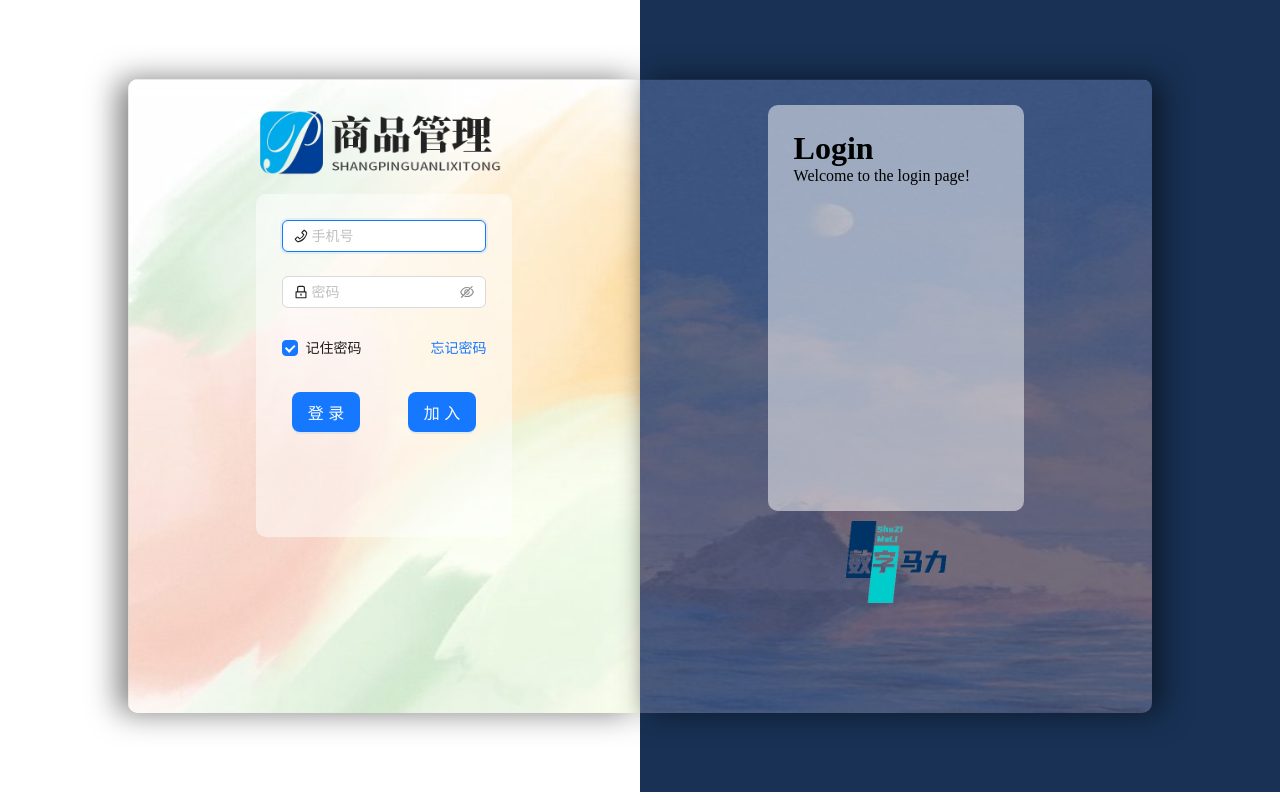
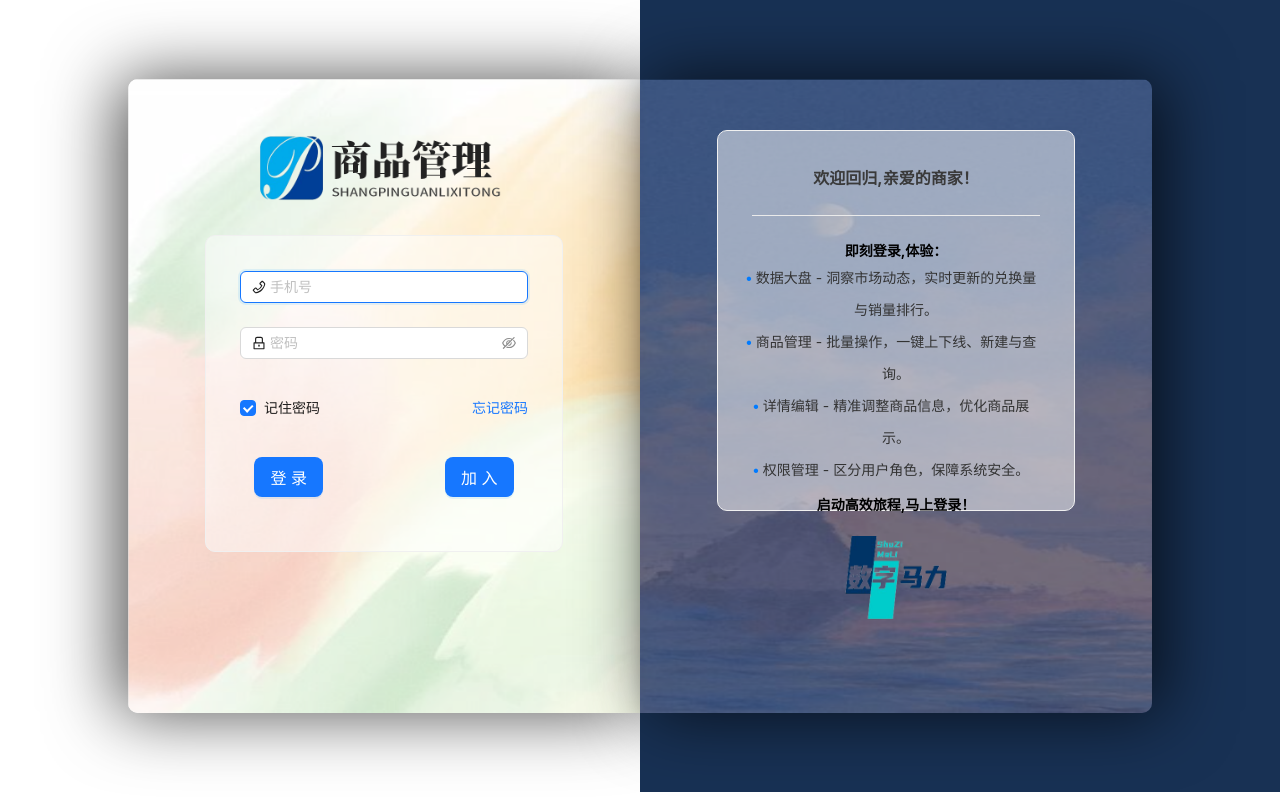
Before and after one commit to MuttonString/-, a React (Vite) app: page /login in a window 1280 px wide. Built offline with nearby package versions, Linux system fonts and the light colour scheme.

Commit message:
登录注册静态页面基本完成

```diff
--- a/src/pages/Login/LoginContent.tsx
+++ b/src/pages/Login/LoginContent.tsx
@@ -1,6 +1,6 @@
-import React from 'react';
-import { LockOutlined, PhoneOutlined } from '@ant-design/icons';
-import { Button, Checkbox, Form, Input } from 'antd';
+import React, { useRef, useEffect, useState } from 'react';
+import { LockOutlined, PhoneOutlined, KeyOutlined, MailOutlined } from '@ant-design/icons';
+import { Button, Checkbox, Form, Input, Modal, Col, Row } from 'antd';
 
 interface LoginFormValues {
   username: string;
@@ -12,9 +12,36 @@ interface LoginContentProps {
 }
 
 const LoginContent: React.FC<LoginContentProps> = ({ changeState }) => {
+  useEffect(() => {
+    setTimeout(() => {
+      if (animation.current !== null) {
+        animation.current.style.opacity = '1';
+      }
+    });
+  }, [])
+
+  const animation = useRef<HTMLDivElement>(null);
+
+  const [isModalOpen, setIsModalOpen] = useState(false);
+
+  const showModal = (e: React.MouseEvent) => {
+    e.preventDefault();
+    setIsModalOpen(true);
+  };
+
+  const handleOk = () => {
+    setIsModalOpen(false);
+  };
+
+  const handleCancel = () => {
+    setIsModalOpen(false);
+  };
 
   function changeStateToRegister() {
-    changeState(1);
+    changeState(0);
+    if (animation.current !== null) {
+      animation.current.style.opacity = "0";
+    }
   }
 
   const onFinish = (values: LoginFormValues) => {
@@ -43,6 +70,12 @@ const LoginContent: React.FC<LoginContentProps> = ({ changeState }) => {
   };
 
   return (
+    <div ref={animation}
+      style={{
+        opacity: '0',
+        transition: 'opacity 1s ease-in-out'
+      }}
+    >
       <Form
         name="normal_login"
         className="login-form"
@@ -56,7 +89,11 @@ const LoginContent: React.FC<LoginContentProps> = ({ changeState }) => {
             { validator: validatePhone }
           ]}
         >
-        <Input autoFocus prefix={<PhoneOutlined className="site-form-item-icon" />} placeholder="手机号" autoComplete="current-password" />
+          <Input
+            autoFocus
+            prefix={<PhoneOutlined className="site-form-item-icon" />}
+            placeholder="手机号"
+            autoComplete="current-password" />
         </Form.Item>
         <Form.Item
           name="password"
@@ -70,19 +107,98 @@ const LoginContent: React.FC<LoginContentProps> = ({ changeState }) => {
           />
         </Form.Item>
         <Form.Item>
-        <div style={{ display: 'flex', justifyContent: 'space-between' }}>
+          <div style={{ marginTop: '5%', display: 'flex', justifyContent: 'space-between' }}>
             <Form.Item name="remember" valuePropName="checked" noStyle>
               <Checkbox>记住密码</Checkbox>
             </Form.Item>
 
-          <a className="login-form-forgot" href="">
+            <a className="login-form-forgot" href="" onClick={showModal}>
               忘记密码
             </a>
+            <Modal title="忘记密码" open={isModalOpen} onOk={handleOk} onCancel={handleCancel}>
+              <Form
+                name="forgetPassword"
+                className="login-form"
+                onFinish={onFinish}
+              >
+                <Form.Item
+                  name="phone"
+                  rules={[{ required: true, message: '请输入您的手机号!' }]}
+                >
+                  <Input
+                    prefix={<PhoneOutlined className="site-form-item-icon" />}
+                    placeholder="手机号" />
+                </Form.Item>
+
+                <Form.Item>
+                  <Row gutter={20}>
+                    <Col span={18}>
+                      <Input
+                      prefix={<MailOutlined className="site-form-item-icon" />}
+                      placeholder="请输入你的邮箱" />
+                    </Col>
+                    <Col span={6}>
+                      <Button type="primary">
+                        发送验证码
+                      </Button>
+                    </Col>
+                  </Row>
+                </Form.Item>
+
+                <Form.Item
+                  name="password"
+                  rules={[
+                    {
+                      required: true,
+                      message: '请输入您的密码!',
+                    },
+                  ]}
+                  hasFeedback
+                >
+                  <Input.Password
+                    autoComplete="current-password"
+                    prefix={<LockOutlined className="site-form-item-icon" />}
+                    placeholder="密码"
+                  />
+                </Form.Item>
+
+                <Form.Item
+                  name="confirm"
+                  dependencies={['password']}
+                  hasFeedback
+                  rules={[
+                    {
+                      required: true,
+                      message: '请确认您的密码!',
+                    },
+                    ({ getFieldValue }) => ({
+                      validator(_, value) {
+                        if (!value || getFieldValue('password') === value) {
+                          return Promise.resolve();
+                        }
+                        return Promise.reject(new Error('您输入的新密码不匹配!'));
+                      },
+                    }),
+                  ]}
+                >
+                  <Input.Password
+                    autoComplete="current-password"
+                    prefix={<KeyOutlined className="site-form-item-icon" />}
+                    placeholder="确认密码"
+                  />
+                </Form.Item>
+              </Form>
+            </Modal>
           </div>
         </Form.Item>
 
         <Form.Item>
-        <div style={{ marginTop: "2%", padding: "0 5% 0", display: 'flex', justifyContent: 'space-between' }}>
+          <div style={{
+            marginTop: "5%",
+            padding: "0 5% 0",
+            display: 'flex',
+            justifyContent: 'space-between'
+          }}>
             <Button size='large' type="primary" htmlType="submit">
               登录
             </Button>
@@ -93,6 +209,7 @@ const LoginContent: React.FC<LoginContentProps> = ({ changeState }) => {
           </div>
         </Form.Item>
       </Form>
+    </div>
   );
 };
 
--- a/src/pages/Login/index.less
+++ b/src/pages/Login/index.less
@@ -17,13 +17,13 @@
         height: 80%;
         background-image: url("../../assets/images/4.png");
         background-size: 100% 100%;
-        box-shadow: -10px 0 30px rgba(0, 0, 0, .5);
+        box-shadow: -10px 0 70px rgba(0, 0, 0, .7);
         border-radius: 10px 0 0 10px;
 
         .logoImage {
             text-align: center;
-            margin-top: 5%;
-            margin-bottom: 2%;
+            margin-top: 10%;
+            margin-bottom: 5%;
             .img {
                 width: 50%;
             }
@@ -32,8 +32,8 @@
         .Left_content {
             background-color: rgba(255, 255, 255, .5);
             margin: 0 auto;
-            padding: 5% 5% 0;
-            width: 40%;
+            padding: 2% 2% 0;
+            width: 70%;
             height: 50%;
             border-radius: 10px;
         }
@@ -54,22 +54,22 @@
         height: 80%;
         background-image: url("../../assets/images/3.png");
         background-size: 100% 100%;
-        box-shadow: 10px 0 30px rgba(0, 0, 0, .5);
+        box-shadow: 10px 0 70px rgba(0, 0, 0, .7);
         border-radius: 0 10px 10px 0;
 
         .Right_content {
             background-color: rgba(255, 255, 255, .5);
             margin: 0 auto;
-            margin-top: 5%;
-            padding: 5% 5% 0;
-            width: 40%;
+            margin-top: 10%;
+            padding: 2% 2% 0;
+            width: 70%;
             height: 60%;
             border-radius: 10px;
         }
 
         .logo {
             text-align: center;
-            margin-top: 2%;
+            margin-top: 5%;
             .img {
                 width: 20%;
             }
--- a/src/pages/Login/index.tsx
+++ b/src/pages/Login/index.tsx
@@ -5,12 +5,17 @@ import LoginContent from "./LoginContent";
 import RegisterContent from "./registerContent";
 import TextContent from "./textContent";
 
+import { Card } from "antd";
 import { useEffect, useState } from "react";
+
+
 function Login() {
-    const [state, setState] = useState(0)
+    const [state, setState] = useState(1)
+
     useEffect(() => {
         // console.log(state)
     }, [state])
+
     function changeState(stateValue: number) {
         setState(stateValue)
     }
@@ -20,16 +25,42 @@ function Login() {
                 <div className="logoImage">
                     <img className="img" src={logo} alt="" />
                 </div>
-                <div className="Left_content">
-                    <LoginContent changeState={(stateValue: number)=>changeState(stateValue)}/>
-                </div>
+                <Card
+                    className="Left_content"
+                    hoverable
+                >
+                    {state == 1 ?
+                        <div>
+                            <LoginContent
+                                changeState={(stateValue: number) => changeState(stateValue)}
+                            />
+                        </div>
+                        :
+                        <div>
+                            <TextContent state={state}></TextContent>
+                        </div>
+                    }
+                </Card>
             </div>
         </div>
         <div className="Right_backgrand">
             <div className="Right_content_background">
-                <div className="Right_content">
-                    {state==1 ? <RegisterContent changeState={(stateValue: number)=>changeState(stateValue)}/> : <TextContent/>}
-                </div>
+                <Card
+                    className="Right_content"
+                    hoverable
+                >
+                    {state == 0 ?
+                        <div style={{ opacity: `${state ? 0 : 1}` }}>
+                            <RegisterContent
+                                changeState={(stateValue: number) => changeState(stateValue)}
+                            />
+                        </div>
+                        :
+                        <div style={{ opacity: `${state}` }}>
+                            <TextContent state={state}></TextContent>
+                        </div>
+                    }
+                </Card>
                 <div className="logo">
                     <img className="img" src={logoImage} alt="" />
                 </div>
--- a/src/pages/Login/registerContent.tsx
+++ b/src/pages/Login/registerContent.tsx
@@ -1,6 +1,7 @@
 import { UserOutlined, PhoneOutlined, LockOutlined, KeyOutlined } from '@ant-design/icons';
+import { useEffect, useRef, useState } from 'react';
 import {
-    Button, Form, Input,
+    Button, Form, Input, Modal
 } from 'antd';
 
 interface LoginContentProps {
@@ -8,6 +9,30 @@ interface LoginContentProps {
 }
 
 const RegisterContent: React.FC<LoginContentProps> = ({ changeState }) => {
+    useEffect(() => {
+        setTimeout(() => {
+            if (animation.current !== null) {
+                animation.current.style.opacity = '1';
+            }
+        });
+    }, [])
+    const animation = useRef<HTMLDivElement>(null);
+
+    const [isModalOpen, setIsModalOpen] = useState(false);
+
+    const handleOk = () => {
+        setIsModalOpen(false);
+    };
+
+    const handleCancel = () => {
+        setIsModalOpen(false);
+    };
+
+
+    const showModal = (e: React.MouseEvent) => {
+        e.preventDefault();
+        setIsModalOpen(true);
+    };
     interface RegisterFormValues {
         username: string;
         phone: string;
@@ -15,7 +40,7 @@ const RegisterContent: React.FC<LoginContentProps> = ({ changeState }) => {
     }
 
     function changeStateToLogin() {
-        changeState(0);
+        changeState(1);
     }
 
 
@@ -45,6 +70,12 @@ const RegisterContent: React.FC<LoginContentProps> = ({ changeState }) => {
     };
 
     return (
+        <div ref={animation}
+            style={{
+                opacity: '0',
+                transition: 'opacity 1s ease-in-out'
+            }}
+        >
             <Form
                 name="register"
                 onFinish={onFinish}
@@ -57,14 +88,22 @@ const RegisterContent: React.FC<LoginContentProps> = ({ changeState }) => {
                         { validator: validatePhone }
                     ]}
                 >
-                <Input prefix={<PhoneOutlined className="site-form-item-icon" />} placeholder="手机号" />
+                    <Input
+                        prefix={<PhoneOutlined className="site-form-item-icon" />}
+                        placeholder="手机号"
+                    />
                 </Form.Item>
 
                 <Form.Item
                     name="userName"
                     rules={[{ required: true, message: '请输入你的用户名!' }]}
                 >
-                <Input autoComplete="current-password" prefix={<UserOutlined className="site-form-item-icon" />} placeholder="用户名" />
+                    <Input
+                        autoComplete="current-password"
+                        prefix={<UserOutlined
+                            className="site-form-item-icon" />}
+                        placeholder="用户名"
+                    />
                 </Form.Item>
 
                 <Form.Item
@@ -77,7 +116,11 @@ const RegisterContent: React.FC<LoginContentProps> = ({ changeState }) => {
                     ]}
                     hasFeedback
                 >
-                <Input.Password autoComplete="current-password" prefix={<LockOutlined className="site-form-item-icon" />} placeholder="密码" />
+                    <Input.Password
+                        autoComplete="current-password"
+                        prefix={<LockOutlined className="site-form-item-icon" />}
+                        placeholder="密码"
+                    />
                 </Form.Item>
 
                 <Form.Item
@@ -99,12 +142,27 @@ const RegisterContent: React.FC<LoginContentProps> = ({ changeState }) => {
                         }),
                     ]}
                 >
-                <Input.Password autoComplete="current-password" prefix={<KeyOutlined className="site-form-item-icon" />} placeholder="确认密码" />
+                    <Input.Password
+                        autoComplete="current-password"
+                        prefix={<KeyOutlined className="site-form-item-icon" />}
+                        placeholder="确认密码"
+                    />
                 </Form.Item>
 
                 <Form.Item>
                     <div style={{ textAlign: 'center', marginTop: '-4%', marginBottom: "5%" }}>
-                    <span style={{ fontSize: '12px' }}>登录即表示同意平台 <a href="">协议</a></span>
+                        <span style={{ fontSize: '12px' }}>登录即表示同意平台
+                            <a href="" onClick={showModal}> 协议</a>
+                            <Modal
+                                title="Basic Modal"
+                                open={isModalOpen}
+                                onOk={handleOk}
+                                onCancel={handleCancel}>
+                                <p>Some contents...</p>
+                                <p>Some contents...</p>
+                                <p>Some contents...</p>
+                            </Modal>
+                        </span>
                     </div>
                     <div style={{ display: 'flex', justifyContent: 'space-between' }}>
                         <Button size='large' type="primary" onClick={changeStateToLogin}>
@@ -117,6 +175,7 @@ const RegisterContent: React.FC<LoginContentProps> = ({ changeState }) => {
                     </div>
                 </Form.Item>
             </Form>
+        </div >
     );
 };
 
--- /dev/null
+++ b/src/pages/Login/textContent.less
@@ -0,0 +1,61 @@
+.text-content {
+    max-width: 800px;
+    margin: 0 auto;
+    padding: 2rem;
+    background-color: #f7f7f7;
+    border-radius: 10px;
+    box-shadow: 0 4px 6px rgba(0, 0, 0, 0.1);
+    text-align: center;
+    opacity: 0;
+    transition: opacity 1s ease-in-out;
+}
+
+.welcome-back,
+.welcome-to-join {
+    color: #333;
+}
+
+h1 {
+    font-size: 1rem;
+    // margin-bottom: 1rem;
+    color: #3a3a3a;
+}
+
+hr {
+    margin: 1.5rem 0;
+    border: none;
+    height: 1px;
+    background: #eaeaea;
+}
+
+p {
+    line-height: 1.6;
+    // margin-bottom: 1.5rem;
+    color: #000000;
+    font-weight: 700;
+}
+
+ul {
+    list-style: none;
+    padding: 0;
+    margin-bottom: 0.5rem;
+    line-height: 2rem;
+}
+
+ul li::before {
+    content: "•";
+    color: #007bff;
+    display: inline-block;
+    width: 1em;
+    margin-left: -1em;
+}
+
+@media (max-width: 600px) {
+    h1 {
+        font-size: 2rem;
+    }
+
+    .text-content {
+        padding: 1rem;
+    }
+}
--- a/src/pages/Login/textContent.tsx
+++ b/src/pages/Login/textContent.tsx
@@ -1,9 +1,55 @@
-function TextContent() {
+import { useEffect, useRef } from 'react';
+import './textContent.less';
+
+interface State {
+    state: number
+}
+
+const TextContent: React.FC<State> = ({ state }) => {
+    const animation = useRef<HTMLDivElement>(null)
+    useEffect(() => {
+        setTimeout(() => {
+            if (animation.current !== null) {
+                animation.current.style.opacity = '1';
+            }
+        })
+    }, [])
     return (
-        <div>
-            <h1>Login</h1>
-            <p>Welcome to the login page!</p>
-            {/* Add more content here */}
+        <div ref={animation}
+            style={{
+                textAlign: 'center',
+                opacity: '0',
+                transition: 'opacity 1s ease-in-out'
+            }}
+        >
+            {
+                state === 1 ?
+                    <div className="welcome-back">
+                        <h1>欢迎回归,亲爱的商家！</h1>
+                        <hr />
+                        <p>即刻登录,体验：</p>
+                        <ul>
+                            <li>数据大盘 - 洞察市场动态，实时更新的兑换量与销量排行。</li>
+                            <li>商品管理 - 批量操作，一键上下线、新建与查询。</li>
+                            <li>详情编辑 - 精准调整商品信息，优化商品展示。</li>
+                            <li>权限管理 - 区分用户角色，保障系统安全。</li>
+                        </ul>
+                        <p>启动高效旅程,马上登录！</p>
+                    </div>
+                    :
+                    <div className="welcome-to-join">
+                        <h1>加入我们,开启您的商品管理新篇章！</h1>
+                        <hr />
+                        <p>注册即享：</p>
+                        <ul>
+                            <li>一站式智能商品管理,高效运营</li>
+                            <li>流畅用户界面,卓越体验</li>
+                            <li>深度数据统计,智能决策</li>
+                            <li>安全登录,无忧管理</li>
+                        </ul>
+                        <p>无需技术知识,立即注册,开启您的成功之旅。</p>
+                    </div>
+            }
         </div>
     );
 }
```
Lines whose indentation alone changed are shown as unchanged.
